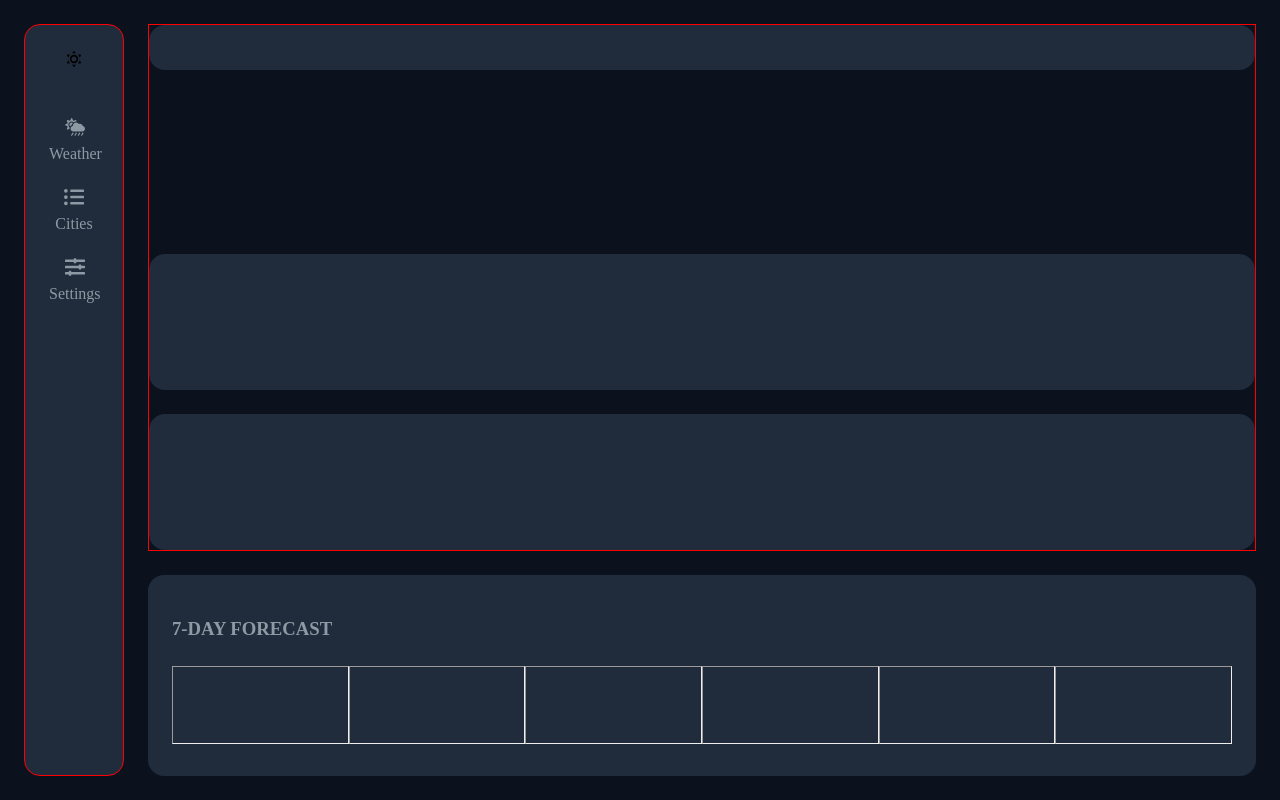
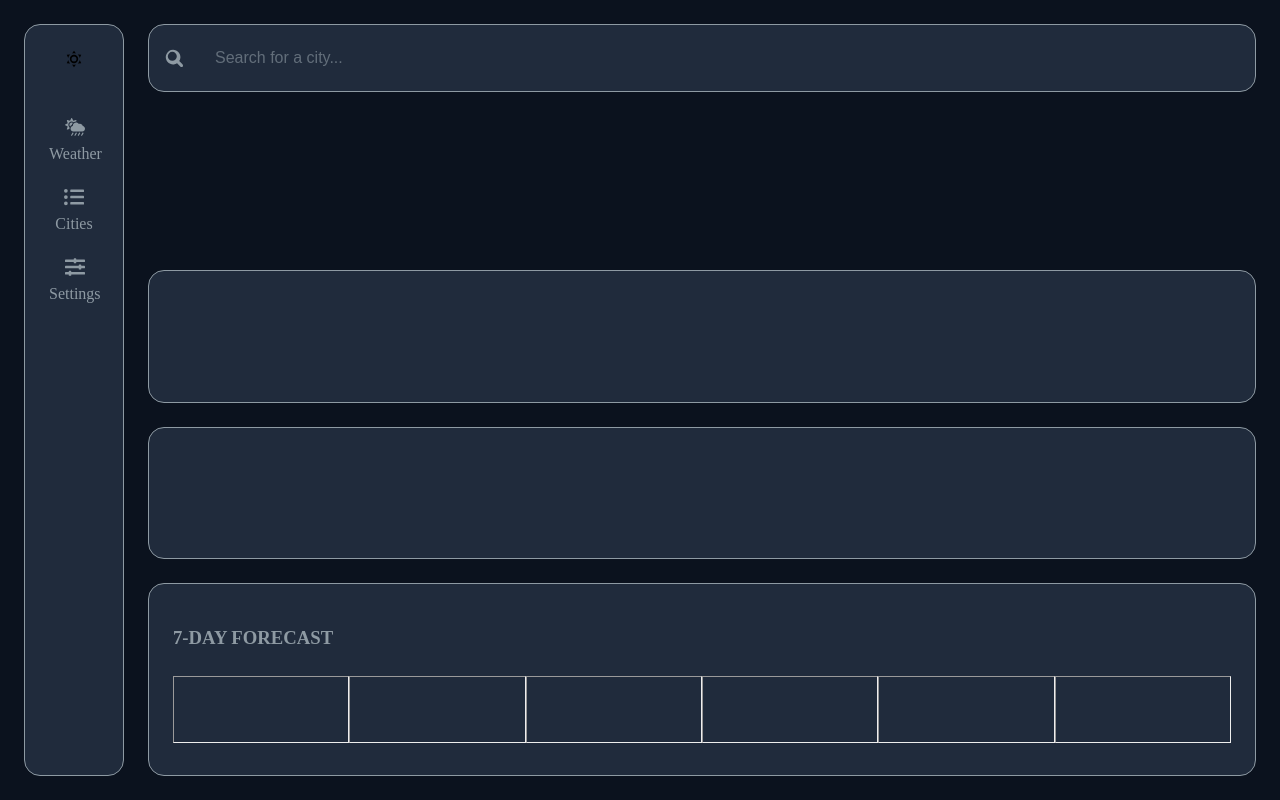
Before and after one commit to rektbydead/dw-weather-dashboard, a plain HTML site: page index.html in a window 1280 px wide. Drawn offline with Linux system fonts and the light colour scheme.

Commit message:
add search bar

```diff
--- a/assets/style.css
+++ b/assets/style.css
@@ -28,6 +28,10 @@ html, body {
 
 .bg-color-secondary {
     background-color: #31435f;
+}
+
+.border-color {
+    border: thin solid #8e9aa3;
 }
 
 .border-round {
@@ -81,3 +85,39 @@ html, body {
         }
     }
 }
+
+.search-bar-container {
+    display: flex;
+    align-items: center;
+    background-color: #202b3c;
+    border: thin solid #8e9aa3;
+    border-radius: 1rem;
+    padding: 0.5rem 1rem;
+    gap: 0.75rem;
+}
+
+.search-bar-container .icon {
+    width: 18px;
+    height: 18px;
+    fill: #8e9aa3;
+    flex-shrink: 0;
+}
+
+.search-input {
+    background-color: transparent;
+    border: none;
+    color: #8e9aa3;
+    font-size: 1rem;
+    outline: none;
+    width: 100%;
+}
+
+.search-input::placeholder {
+    color: #8e9aa3;
+    opacity: 0.6;
+}
+
+.search-bar-container:focus-within {
+    border-color: #a6b3c2;
+    background-color: #31435f;
+}
--- a/index.html
+++ b/index.html
@@ -9,8 +9,7 @@
 </head>
 <body>
     <div id="app" class="d-flex flex-row gap-3">
-        <nav class="d-flex flex-column p-3 bg-color border-round gap-3" style="border: 1px solid red; width: 100px; min-width: 100px; max-width: 100px;">
-
+        <nav class="d-flex flex-column p-3 bg-color border-round gap-3 border-color" style="width: 100px; min-width: 100px; max-width: 100px;">
             <div class="d-flex mx-auto flex-column gap-1">
                 <img class="icon mx-auto" src="./svg/weather-sunny.svg" alt="logo"/>
             </div>
@@ -32,22 +31,31 @@
         </nav>
 
         <div class="d-flex flex-grow-1 flex-row gap-3" id="page-main-content">
-            <section class="d-flex flex-column flex-grow-6 gap-3" style="min-width: 700px; border: 1px solid red">
-                <div class="flex-grow-1 bg-color border-round">
+            <section class="d-flex flex-column flex-grow-6 gap-3" style="min-width: 700px">
+                <label for="weather-search-input" class="search-bar-container w-100 border-round border-color bg-color-secondary d-flex align-content-center gap-2">
+                    <svg class="icon" viewBox="0 0 512 512" aria-hidden="true">
+                        <path d="M505 442.7L405.3 343a208 208 0 1 0-62.3 62.3L442.7 505a40 40 0 0 0 56.6-56.6zM208 336a128 128 0 1 1 128-128 128.14 128.14 0 0 1-128 128z"/>
+                    </svg>
 
-                </div>
+                    <input
+                            type="text"
+                            id="weather-search-input"
+                            placeholder="Search for a city..."
+                            class="search-input flex-grow-1 border-round p-2"
+                    />
+                </label>
 
                 <div class="flex-grow-3">
                 </div>
 
-                <div class="flex-grow-3 bg-color border-round">
+                <div class="flex-grow-3 bg-color border-round border-color">
                 </div>
 
-                <div class="flex-grow-3 bg-color border-round">
+                <div class="flex-grow-3 bg-color border-round border-color">
                 </div>
             </section>
 
-            <aside class="d-flex flex-column flex-grow-1 bg-color border-round p-3" style="width: 350px; min-width: 350px;">
+            <aside class="d-flex flex-column flex-grow-1 bg-color border-round p-3 border-color" style="width: 350px; min-width: 350px;">
                 <h3> 7-DAY FORECAST </h3>
 
                 <div class="d-flex flex-column flex-grow-1" id="aside-content">
```
